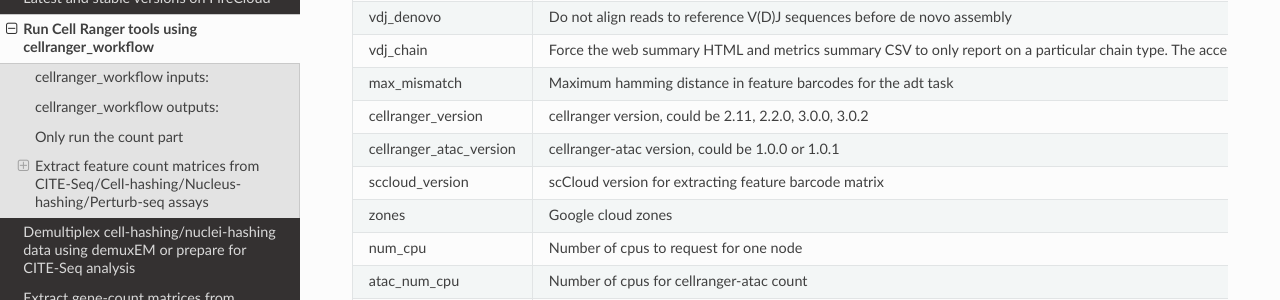
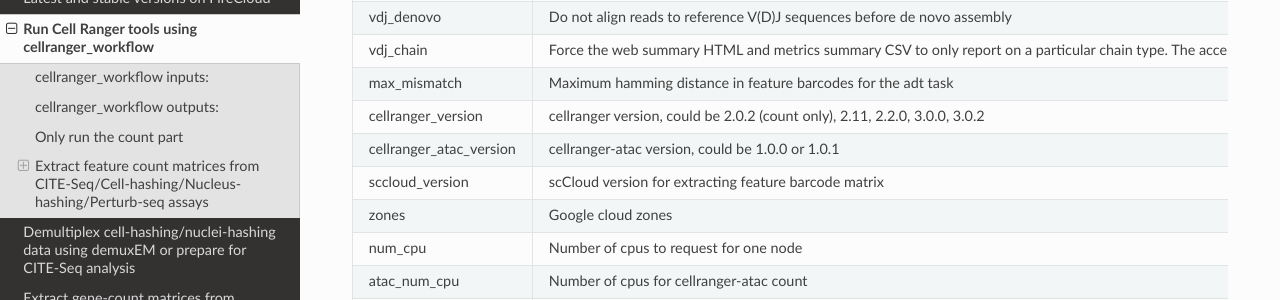
Before and after one commit to lilab-bcb/cumulus, a Sphinx documentation site: the page built from docs/cellranger.rst, in a window 1280 px wide and 900 px high, scrolled down 3278 px. Shown: the part 151-451 px from the top of the window. Built offline with Sphinx 7.4.7 and the Read the Docs theme 2.0.0, drawn with Linux system fonts in a browser that asks for light colours.

Commit message:
Added cellranger count 2.0.2 support

```diff
--- a/docs/cellranger.rst
+++ b/docs/cellranger.rst
@@ -187,7 +187,7 @@ cellranger_workflow inputs:
 	  - 3
 	  - 3
 	* - cellranger_version
-	  - cellranger version, could be 2.11, 2.2.0, 3.0.0, 3.0.2
+	  - cellranger version, could be 2.0.2 (count only), 2.11, 2.2.0, 3.0.0, 3.0.2
 	  - "2.2.0"
 	  - "2.2.0"
 	* - cellranger_atac_version
```
Also changed, not shown: 3 other files.
